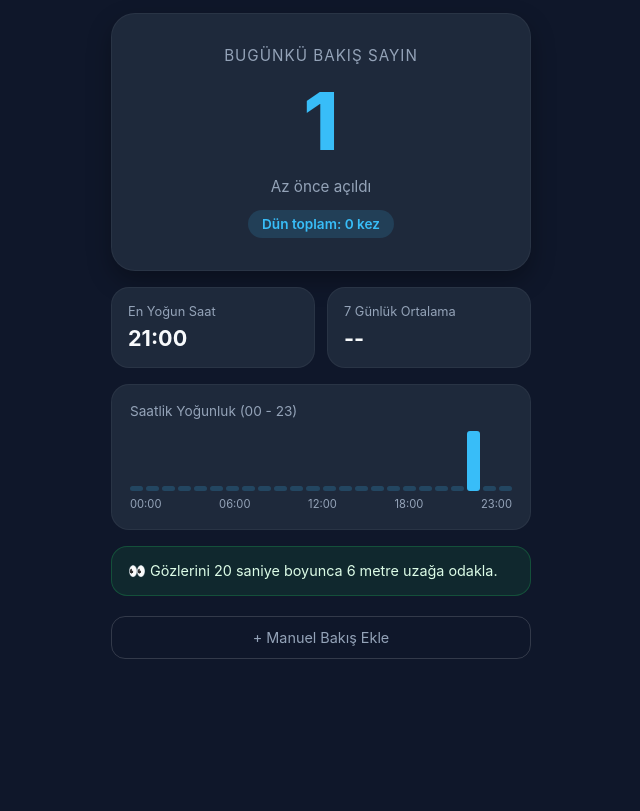
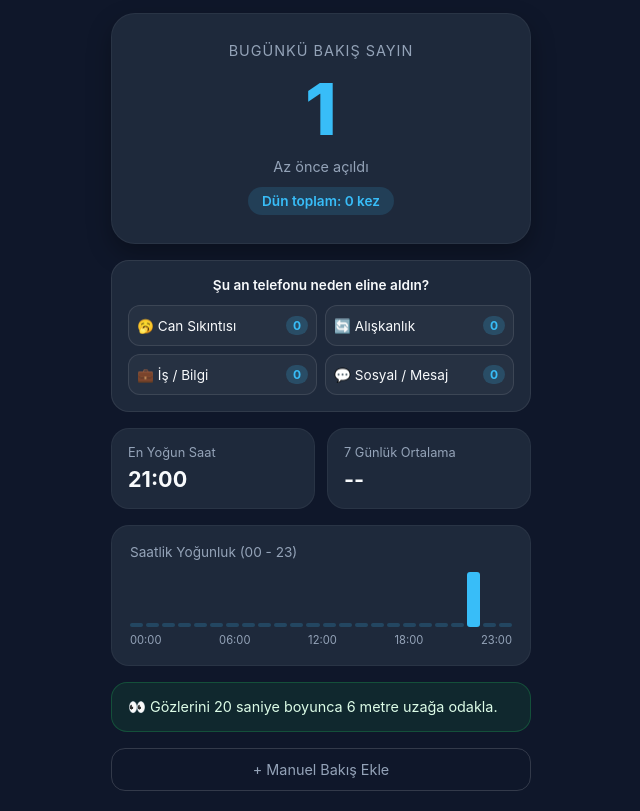
Before and after one commit to solomonkavk64-max/Ekran-Bagi, a plain HTML site: page index.html in a window 1280 px wide. Shown: the part 55-866 px from the top of the page, without its empty margins (319-959 px from the left). Before the commit the page ends 800 px from the top, so only its background shows below. Drawn offline with nearby package versions, Linux system fonts and the light colour scheme; no server answers.

Commit message:
Update index.html

```diff
--- a/index.html
+++ b/index.html
@@ -39,23 +39,55 @@
     .hero-card {
       background: var(--card);
       border-radius: 24px;
-      padding: 32px 20px;
+      padding: 28px 20px;
       text-align: center;
       box-shadow: 0 10px 25px rgba(0,0,0,0.3);
       border: 1px solid rgba(255,255,255,0.05);
     }
-    .hero-label { font-size: 0.95rem; color: var(--muted); text-transform: uppercase; letter-spacing: 1px; }
-    .hero-count { font-size: 5rem; font-weight: 800; line-height: 1.1; margin: 12px 0; color: var(--accent); }
-    .hero-sub { font-size: 0.95rem; color: var(--muted); }
+    .hero-label { font-size: 0.9rem; color: var(--muted); text-transform: uppercase; letter-spacing: 1px; }
+    .hero-count { font-size: 4.5rem; font-weight: 800; line-height: 1.1; margin: 10px 0; color: var(--accent); }
+    .hero-sub { font-size: 0.9rem; color: var(--muted); }
     .comparison-badge {
       display: inline-block;
-      margin-top: 14px;
+      margin-top: 12px;
       padding: 6px 14px;
       border-radius: 99px;
       font-size: 0.85rem;
       font-weight: 600;
       background: rgba(56, 189, 248, 0.15);
       color: var(--accent);
+    }
+
+    /* Duygu / Neden Etiketi Kartı */
+    .reason-card {
+      background: var(--card);
+      border-radius: 18px;
+      padding: 16px;
+      border: 1px solid rgba(255,255,255,0.08);
+    }
+    .reason-title { font-size: 0.85rem; color: var(--text); font-weight: 600; margin-bottom: 12px; text-align: center; }
+    .reason-grid { display: grid; grid-template-columns: 1fr 1fr; gap: 8px; }
+    .reason-btn {
+      background: rgba(255,255,255,0.04);
+      border: 1px solid rgba(255,255,255,0.1);
+      color: var(--text);
+      padding: 10px 8px;
+      border-radius: 12px;
+      font-size: 0.85rem;
+      cursor: pointer;
+      display: flex;
+      justify-content: space-between;
+      align-items: center;
+      transition: all 0.2s ease;
+    }
+    .reason-btn:active { transform: scale(0.97); background: rgba(56, 189, 248, 0.2); border-color: var(--accent); }
+    .reason-badge {
+      background: rgba(56, 189, 248, 0.2);
+      color: var(--accent);
+      font-weight: 700;
+      font-size: 0.75rem;
+      padding: 2px 7px;
+      border-radius: 99px;
     }
 
     .grid-2 { display: grid; grid-template-columns: 1fr 1fr; gap: 12px; }
@@ -79,7 +111,7 @@
       display: grid;
       grid-template-columns: repeat(24, 1fr);
       gap: 3px;
-      height: 60px;
+      height: 55px;
       align-items: end;
     }
     .bar {
@@ -114,7 +146,6 @@
       border-radius: 14px;
       font-size: 0.9rem;
       cursor: pointer;
-      margin-top: 4px;
     }
     .btn-manual:active { background: rgba(255,255,255,0.05); }
   </style>
@@ -131,6 +162,29 @@
       <div class="hero-count" id="todayCount">1</div>
       <div class="hero-sub" id="lastElapsed">Az önce açıldı</div>
       <div class="comparison-badge" id="compareBadge">Dün toplam: 0 kez</div>
+    </div>
+
+    <!-- Mini Günlük / Neden Seçimi -->
+    <div class="reason-card">
+      <div class="reason-title" id="reasonPrompt">Şu an telefonu neden eline aldın?</div>
+      <div class="reason-grid">
+        <button class="reason-btn" onclick="logReason('Can Sıkıntısı')">
+          <span>🥱 Can Sıkıntısı</span>
+          <span class="reason-badge" id="cnt-Can Sıkıntısı">0</span>
+        </button>
+        <button class="reason-btn" onclick="logReason('Alışkanlık')">
+          <span>🔄 Alışkanlık</span>
+          <span class="reason-badge" id="cnt-Alışkanlık">0</span>
+        </button>
+        <button class="reason-btn" onclick="logReason('İş / Bilgi')">
+          <span>💼 İş / Bilgi</span>
+          <span class="reason-badge" id="cnt-İş / Bilgi">0</span>
+        </button>
+        <button class="reason-btn" onclick="logReason('Sosyal / Mesaj')">
+          <span>💬 Sosyal / Mesaj</span>
+          <span class="reason-badge" id="cnt-Sosyal / Mesaj">0</span>
+        </button>
+      </div>
     </div>
 
     <div class="grid-2">
@@ -166,7 +220,6 @@
   </div>
 
   <script>
-    // SUPABASE BAĞLANTI BİLGİLERİ
     const SUPABASE_URL = 'https://rvgeztwqlxgtvqvrlzth.supabase.co';
     const SUPABASE_ANON_KEY = 'sb_publishable_lA2WkBgbio59vdsSdcfZbA_x2kEW7mg';
     const supabaseClient = window.supabase.createClient(SUPABASE_URL, SUPABASE_ANON_KEY);
@@ -193,28 +246,18 @@
 
     let lastTriggerTime = 0;
 
-    async function recordCheck(force = false) {
-      const now = Date.now();
-      if (!force && (now - lastTriggerTime < 5000)) return;
-      lastTriggerTime = now;
-
+    function getTodayData() {
       const todayStr = getLocalDateStr(0);
-      const currentHour = new Date().getHours();
-
-      let localData = JSON.parse(localStorage.getItem('ekranbagi_data_' + todayStr)) || {
+      return JSON.parse(localStorage.getItem('ekranbagi_data_' + todayStr)) || {
         view_count: 0,
         hourly_counts: new Array(24).fill(0),
+        reasons: { 'Can Sıkıntısı': 0, 'Alışkanlık': 0, 'İş / Bilgi': 0, 'Sosyal / Mesaj': 0 },
         last_opened: null
       };
+    }
 
-      const prevOpened = localData.last_opened;
-      localData.view_count += 1;
-      localData.hourly_counts[currentHour] = (localData.hourly_counts[currentHour] || 0) + 1;
-      localData.last_opened = new Date().toISOString();
-
-      localStorage.setItem('ekranbagi_data_' + todayStr, JSON.stringify(localData));
-      renderUI(localData, prevOpened);
-
+    async function syncToSupabase(localData) {
+      const todayStr = getLocalDateStr(0);
       try {
         const { error } = await supabaseClient
           .from('daily_checks')
@@ -223,6 +266,7 @@
             check_date: todayStr,
             view_count: localData.view_count,
             hourly_counts: localData.hourly_counts,
+            reasons: localData.reasons,
             last_opened: localData.last_opened
           }, { onConflict: 'device_id,check_date' });
 
@@ -233,8 +277,52 @@
       }
     }
 
+    async function recordCheck(force = false) {
+      const now = Date.now();
+      if (!force && (now - lastTriggerTime < 5000)) return;
+      lastTriggerTime = now;
+
+      const todayStr = getLocalDateStr(0);
+      const currentHour = new Date().getHours();
+      let localData = getTodayData();
+      if (!localData.reasons) localData.reasons = { 'Can Sıkıntısı': 0, 'Alışkanlık': 0, 'İş / Bilgi': 0, 'Sosyal / Mesaj': 0 };
+
+      const prevOpened = localData.last_opened;
+      localData.view_count += 1;
+      localData.hourly_counts[currentHour] = (localData.hourly_counts[currentHour] || 0) + 1;
+      localData.last_opened = new Date().toISOString();
+
+      localStorage.setItem('ekranbagi_data_' + todayStr, JSON.stringify(localData));
+      document.getElementById('reasonPrompt').textContent = 'Şu an telefonu neden eline aldın?';
+      renderUI(localData, prevOpened);
+      await syncToSupabase(localData);
+    }
+
+    async function logReason(reasonName) {
+      const todayStr = getLocalDateStr(0);
+      let localData = getTodayData();
+      if (!localData.reasons) localData.reasons = { 'Can Sıkıntısı': 0, 'Alışkanlık': 0, 'İş / Bilgi': 0, 'Sosyal / Mesaj': 0 };
+
+      localData.reasons[reasonName] = (localData.reasons[reasonName] || 0) + 1;
+      localStorage.setItem('ekranbagi_data_' + todayStr, JSON.stringify(localData));
+
+      const promptEl = document.getElementById('reasonPrompt');
+      promptEl.textContent = `✓ "${reasonName}" olarak kaydedildi`;
+      setTimeout(() => { promptEl.textContent = 'Şu an telefonu neden eline aldın?'; }, 2000);
+
+      renderUI(localData, null);
+      await syncToSupabase(localData);
+    }
+
     function renderUI(data, prevOpened) {
       document.getElementById('todayCount').textContent = data.view_count;
+
+      if (data.reasons) {
+        Object.keys(data.reasons).forEach(key => {
+          const el = document.getElementById('cnt-' + key);
+          if (el) el.textContent = data.reasons[key];
+        });
+      }
 
       if (prevOpened) {
         const diffMins = Math.floor((Date.now() - new Date(prevOpened).getTime()) / 60000);
```
